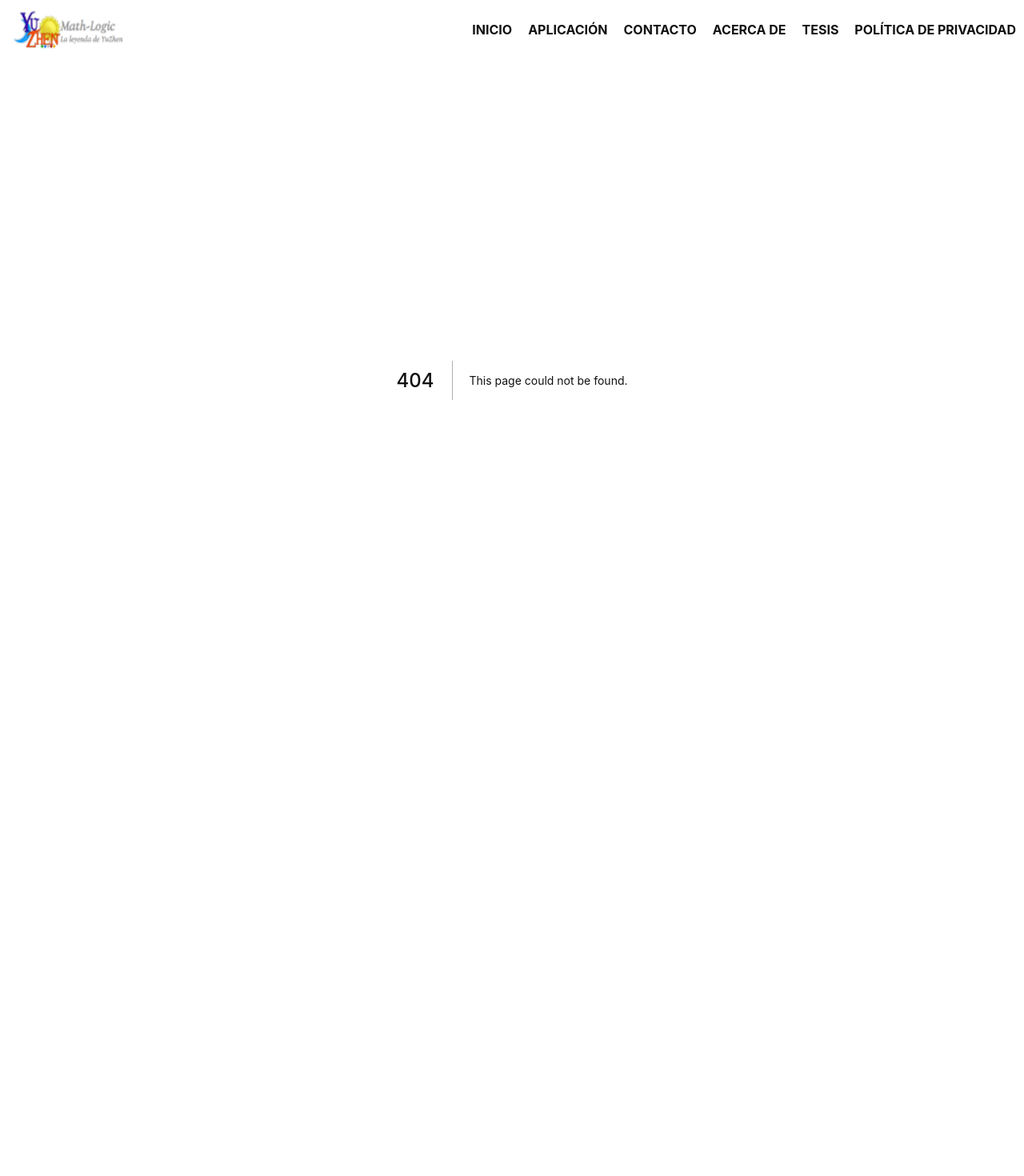
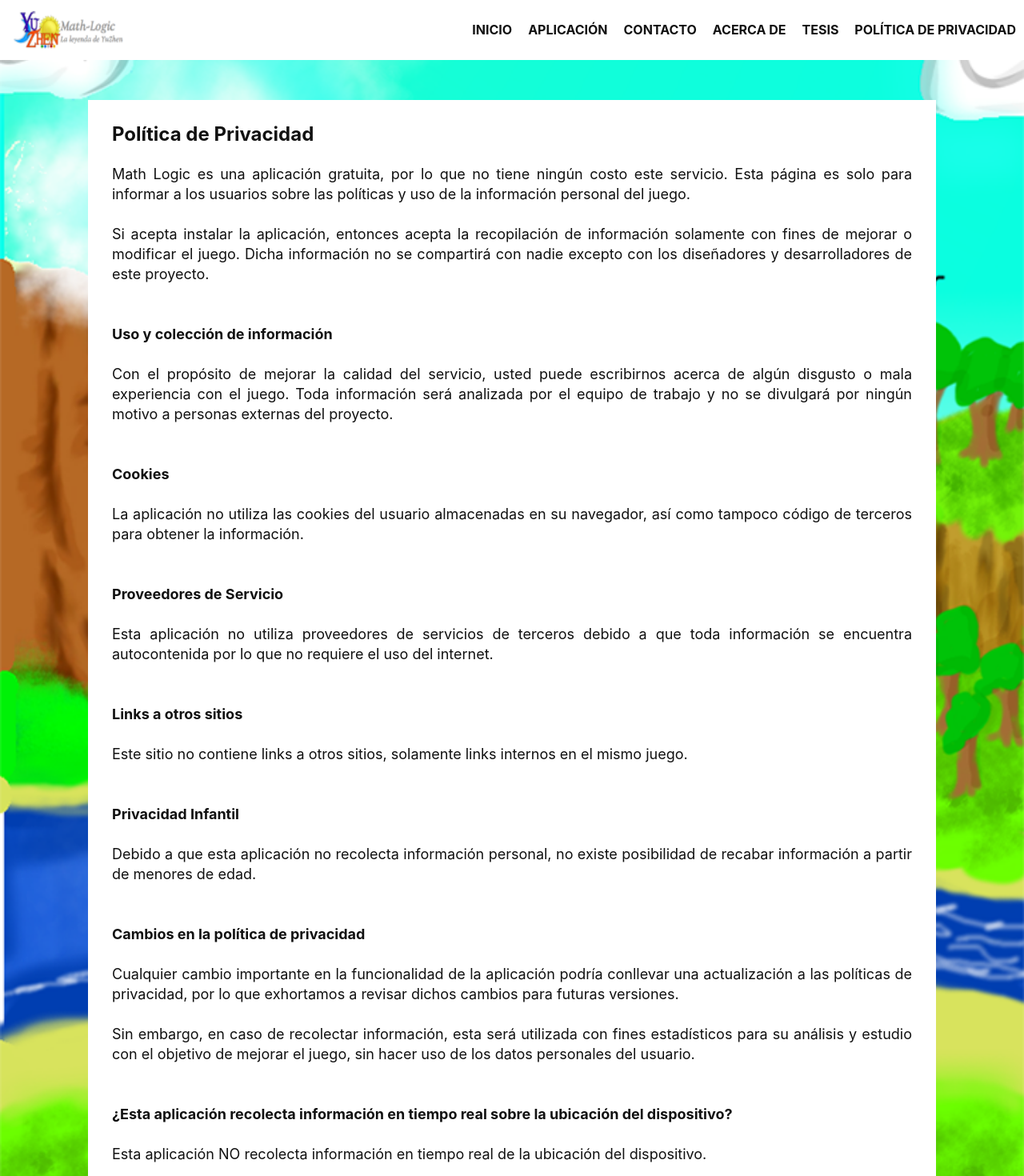
Before and after one commit to gerardogaravito/math-logic, a Next.js app: page /aviso in a window 1280 px wide. Before the commit this address had no page. Shown: the top 1470 px of the page at 80% size. Before the commit the page ends 875 px from the top, so only its background shows below. Built offline with nearby package versions, Linux system fonts and the light colour scheme.

Commit message:
New images

```diff
--- /dev/null
+++ b/components/AvisoComponent/index.js
@@ -0,0 +1,76 @@
+import React from 'react';
+import {
+  Container,
+  Info,
+  Name
+} from './styles';
+
+export const AvisoComponent = () => {
+  return(
+    <Container>
+      <Info>
+        <h2>Política de Privacidad</h2>
+        <br/>
+
+        <Name>
+          Math Logic es una aplicación gratuita, por lo que no tiene ningún costo este servicio. Esta página es solo para informar a los usuarios sobre las políticas y uso de la información personal del juego.
+        <br />
+        <br />
+          Si acepta instalar la aplicación, entonces acepta la recopilación de información solamente con fines de mejorar o modificar el juego. Dicha información no se compartirá con nadie excepto con los diseñadores y desarrolladores de este proyecto.
+        </Name>
+        <br/>
+        <br/>
+        <h3>Uso y colección de información</h3>
+        <br/>
+        <Name>
+          Con el propósito de mejorar la calidad del servicio, usted puede escribirnos acerca de algún disgusto o mala experiencia con el juego. Toda información será analizada por el equipo de trabajo y no se divulgará por ningún motivo a personas externas del proyecto.
+        </Name>
+        <br/>
+        <br/>
+        <h3>Cookies</h3>
+        <br/>
+        <Name>
+          La aplicación no utiliza las cookies del usuario almacenadas en su navegador, así como tampoco código de terceros para obtener la información.
+        </Name>
+        <br/>
+        <br/>
+        <h3>Proveedores de Servicio</h3>
+        <br/>
+        <Name>
+          Esta aplicación no utiliza proveedores de servicios de terceros debido a que toda información se encuentra autocontenida por lo que no requiere el uso del internet.
+        </Name>
+        <br/>
+        <br/>
+        <h3>Links a otros sitios</h3>
+        <br/>
+        <Name>
+          Este sitio no contiene links a otros sitios, solamente links internos en el mismo juego.
+        </Name>
+        <br/>
+        <br/>
+        <h3>Privacidad Infantil</h3>
+        <br/>
+        <Name>
+          Debido a que esta aplicación no recolecta información personal, no existe posibilidad de recabar información a partir de menores de edad.
+        </Name>
+        <br/>
+        <br/>
+        <h3>Cambios en la política de privacidad</h3>
+        <br/>
+        <Name>
+          Cualquier cambio importante en la funcionalidad de la aplicación podría conllevar una actualización a las políticas de privacidad, por lo que exhortamos a revisar dichos cambios para futuras versiones.
+          <br />
+          <br />
+          Sin embargo, en caso de recolectar información, esta será utilizada con fines estadísticos para su análisis y estudio con el objetivo de mejorar el juego, sin hacer uso de los datos personales del usuario.
+        </Name>
+        <br/>
+        <br/>
+        <h3>¿Esta aplicación recolecta información en tiempo real sobre la ubicación del dispositivo?</h3>
+        <br/>
+        <Name>
+          Esta aplicación NO recolecta información en tiempo real de la ubicación del dispositivo.
+        </Name>
+      </Info>
+    </Container>
+  )
+}
--- /dev/null
+++ b/components/AvisoComponent/styles.js
@@ -0,0 +1,30 @@
+import styled from 'styled-components';
+import { blackToMain } from 'globalStyles/animations';
+import { colors } from 'globalStyles/stylesVariables';
+
+export const Container = styled.div`
+  width: 100%;
+  height: auto;
+  min-height: calc(100vh - 75px);
+  overflow: auto;
+  object-fit: cover;
+  background-image: url('indice.png');
+  background-position: center center;
+  background-size: cover;
+  display: flex;
+  align-items: center;
+  justify-content: center;
+`
+
+export const Info = styled.div`
+  background-color: ${colors.white};
+  height: auto;
+  max-width: 1000px;
+  padding: 30px;
+  margin: 50px 15px;
+`
+
+export const Name = styled.p`
+  font-size: 18px;
+  text-align: justify;
+`
--- /dev/null
+++ b/pages/aviso.js
@@ -0,0 +1,20 @@
+import React, { Fragment } from 'react'
+import Head from 'next/head'
+import { AvisoComponent } from '@components/AvisoComponent'
+
+const Aviso = () => {
+  return (
+    <Fragment>
+      <Head>
+        <title>Math-Logic | Política de Privacidad</title>
+        <link rel="shortcut icon" href="" />
+        <meta name="viewport" content="initial-scale=1.0, width=device-width" />
+      </Head>
+
+      <AvisoComponent />
+
+    </Fragment>
+  )
+}
+
+export default Aviso;
```
Also changed, not shown: public/indice.jpg (added).
